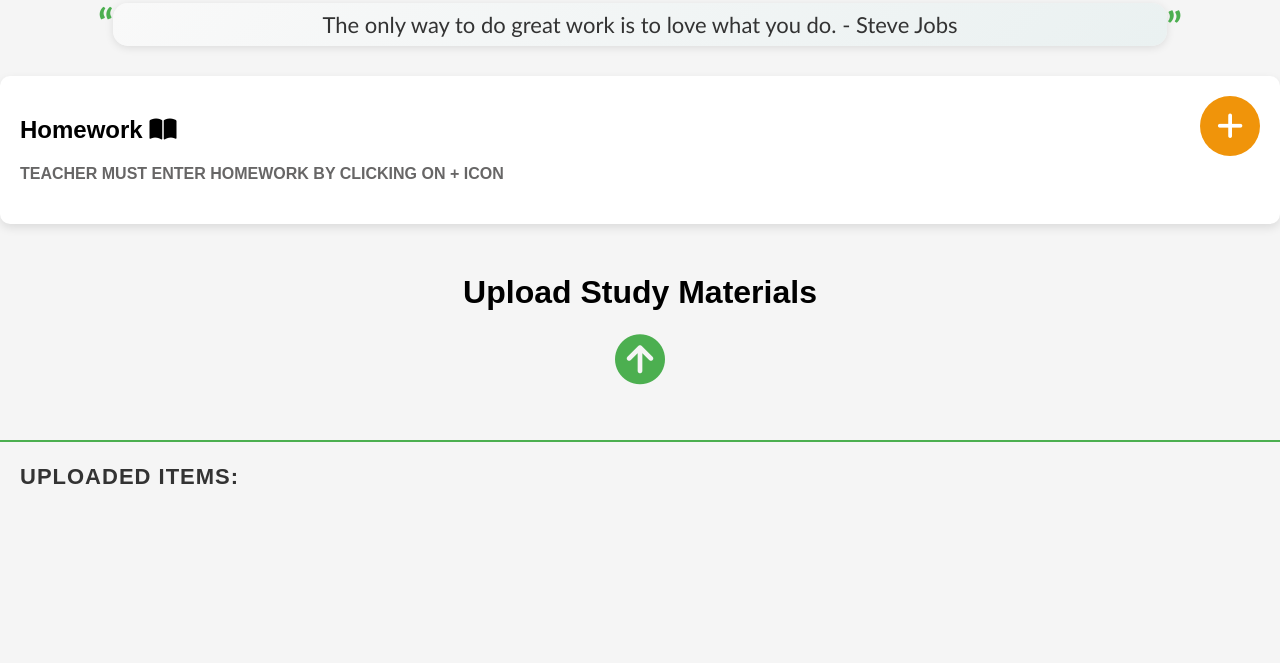
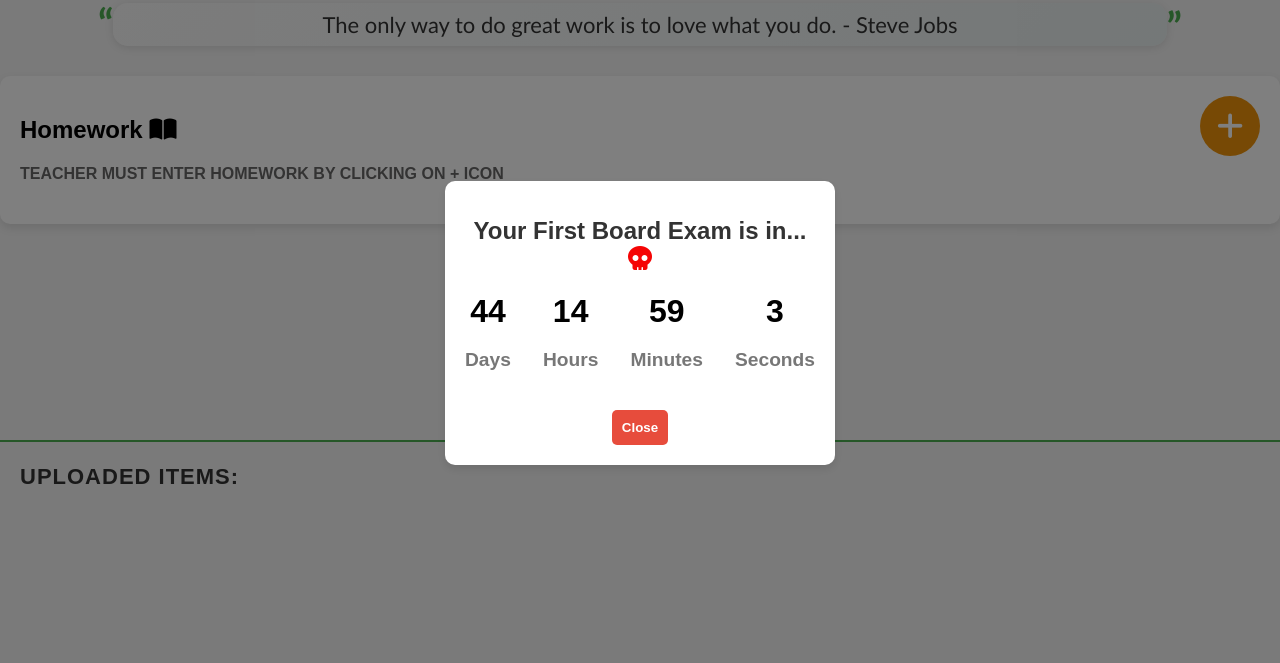
Before and after one commit to Anjanchaubey/PENANCE, a plain HTML site: page INDEX.HTML in a window 1280 px wide. Shown: the part 77-740 px from the top of the page. Drawn offline with Linux system fonts and the light colour scheme; no server answers.

Commit message:
Update INDEX.HTML

```diff
--- a/INDEX.HTML
+++ b/INDEX.HTML
@@ -478,6 +478,74 @@ a:active {
     transform: scale(1); /* Remove enlargement on click */
 }
 
+ /* Popup Styles */
+ .popup {
+            display: none; /* Initially hidden */
+            position: fixed;
+            top: 0;
+            left: 0;
+            width: 100%;
+            height: 100%;
+            background-color: rgba(0, 0, 0, 0.5); /* Semi-transparent background */
+            justify-content: center;
+            align-items: center;
+            z-index: 9999; /* To make sure it's above other elements */
+        }
+
+        .popup-content {
+            background-color: #fff;
+            padding: 20px;
+            border-radius: 10px;
+            text-align: center;
+            width: 350px;
+            box-shadow: 0 4px 10px rgba(0, 0, 0, 0.1);
+        }
+
+        .popup h1 {
+            font-size: 1.5rem;
+            margin-bottom: 20px;
+            color: #333;
+        }
+
+        .countdown {
+            display: flex;
+            justify-content: space-between;
+            font-size: 1.2rem;
+            font-weight: bold;
+        }
+
+        .time-unit {
+            display: flex;
+            flex-direction: column;
+            align-items: center;
+        }
+
+        .time-unit span {
+            font-size: 2rem;
+            color: #000;
+        }
+
+        .time-unit p {
+            color: #777;
+        }
+
+        /* Close button style */
+        .close-btn {
+            margin-top: 20px;
+            padding: 10px;
+            background-color: #e74c3c;
+            color: white;
+            font-weight: bold;
+            border: none;
+            border-radius: 5px;
+            cursor: pointer;
+            transition: background-color 0.3s;
+        }
+
+        .close-btn:hover {
+            background-color: #c0392b;
+        }
+
 
     </style>
 </head>
@@ -501,7 +569,31 @@ a:active {
 
     <!-- Thought of the Day (quote) box -->
     <div id="quote" class="quote">Loading quote...</div>
-
+<!-- Countdown Popup -->
+<div class="popup" id="countdownPopup">
+    <div class="popup-content">
+        <h1>Your First Board Exam is in... <i class="fa-solid fa-skull" style="color: #f50505;"></i></h1>
+        <div class="countdown">
+            <div class="time-unit">
+                <span id="days">0</span>
+                <p>Days</p>
+            </div>
+            <div class="time-unit">
+                <span id="hours">0</span>
+                <p>Hours</p>
+            </div>
+            <div class="time-unit">
+                <span id="minutes">0</span>
+                <p>Minutes</p>
+            </div>
+            <div class="time-unit">
+                <span id="seconds">0</span>
+                <p>Seconds</p>
+            </div>
+        </div>
+        <button class="close-btn" id="closeBtn">Close</button>
+    </div>
+</div>
     <!-- Homework Section -->
     <div class="homework-section">
         <h2>Homework     <i class="fa-solid fa-book-open"></i></h2>
@@ -767,6 +859,58 @@ async function loadHomework() {
     </script>
 
 
+  <script>
+    // Set the date we're counting down to (15th February 2025)
+    const countDownDate = new Date("Feb 15, 2025 00:00:00").getTime();
+
+    // Check if the popup has been displayed recently (within 6 hours)
+    const lastPopupTime = localStorage.getItem("lastPopupTime");
+    const currentTime = new Date().getTime();
+    const popupInterval = 6 * 60 * 60 * 1000; // 6 hours in milliseconds
+
+    if (!lastPopupTime || (currentTime - lastPopupTime) >= popupInterval) {
+        // Show the popup after 1 second of loading
+        setTimeout(function() {
+            document.getElementById("countdownPopup").style.display = "flex";
+        }, 1000);
+    }
+
+    // Update the last displayed time
+    localStorage.setItem("lastPopupTime", currentTime);
+
+    // Close the popup when the close button is clicked
+    document.getElementById("closeBtn").addEventListener("click", function() {
+        document.getElementById("countdownPopup").style.display = "none";
+    });
+
+    // Update the countdown every 1 second
+    const x = setInterval(function() {
+
+        // Get current date and time
+        const now = new Date().getTime();
+
+        // Calculate the difference between now and the countdown date
+        const distance = countDownDate - now;
+
+        // Time calculations
+        const days = Math.floor(distance / (1000 * 60 * 60 * 24));
+        const hours = Math.floor((distance % (1000 * 60 * 60 * 24)) / (1000 * 60 * 60));
+        const minutes = Math.floor((distance % (1000 * 60 * 60)) / (1000 * 60));
+        const seconds = Math.floor((distance % (1000 * 60)) / 1000);
+
+        // Display the results
+        document.getElementById("days").innerHTML = days;
+        document.getElementById("hours").innerHTML = hours;
+        document.getElementById("minutes").innerHTML = minutes;
+        document.getElementById("seconds").innerHTML = seconds;
+
+        // If the countdown is finished, display a message
+        if (distance < 0) {
+            clearInterval(x);
+            document.getElementById("countdownPopup").innerHTML = "<h1>Board Exam is here!</h1>";
+        }
+    }, 1000);
+</script>
 
 
 </body>
```
